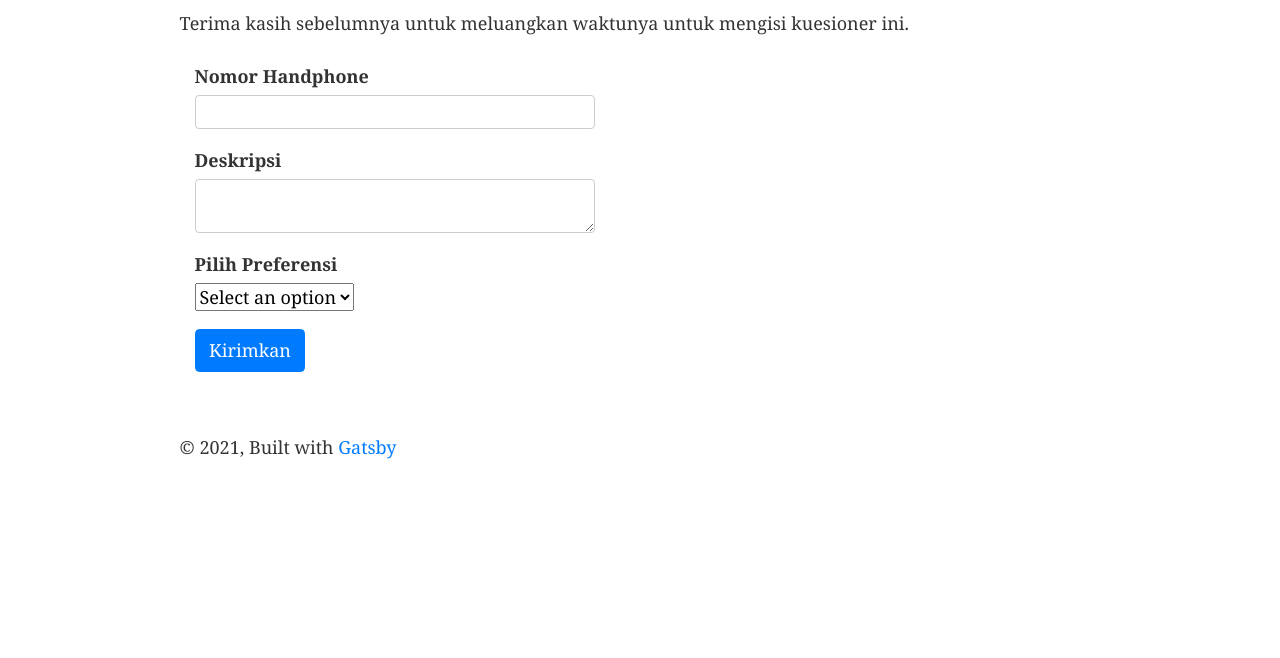
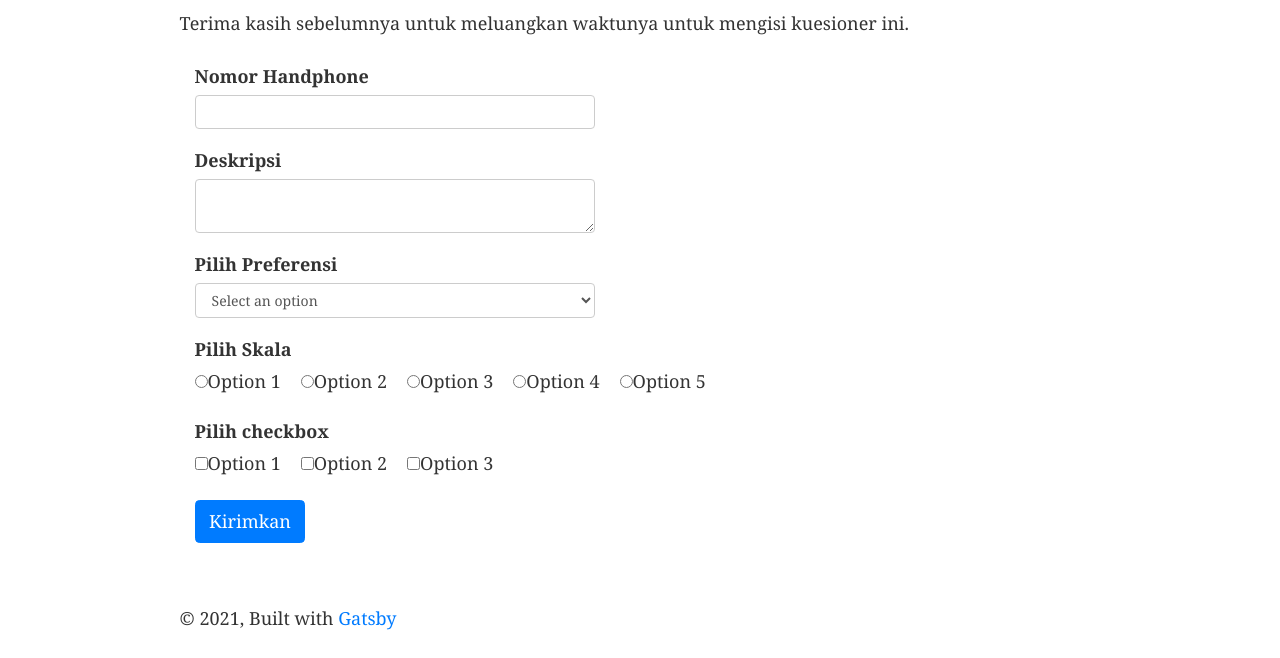
Before and after one commit to 777uliahshafar/formikform-templ, a Gatsby site: page / in a window 1280 px wide. Shown: the part 160-818 px from the top of the page. Built offline with nearby package versions, Linux system fonts and the light colour scheme; Gatsby itself is replaced by a stand-in of ours.

Commit message:
wrap up all comp

```diff
--- /dev/null
+++ b/src/components/checkbox-group.js
@@ -0,0 +1,35 @@
+import React from 'react'
+import { Field, ErrorMessage } from 'formik'
+import TextError from './text-error'
+import { Form } from 'react-bootstrap'
+
+function CheckboxGroup(props) {
+  const { label, name, options, ...rest } = props
+  return (
+    <Form.Group>
+      <Form.Label>{label}</Form.Label>
+      <Field name={name}>
+        {({ field }) => {
+          return options.map((option) => {
+            return (
+              <React.Fragment key={option.key}>
+                <input
+                  type="checkbox"
+                  id={option.value}
+                  {...field}
+                  {...rest}
+                  value={option.value}
+                  checked={field.value.includes(option.value)}
+                />
+                <Form.Label>{option.key}</Form.Label>
+              </React.Fragment>
+            )
+          })
+        }}
+      </Field>
+      <ErrorMessage name={name} component={TextError} />
+    </Form.Group>
+  )
+}
+
+export default CheckboxGroup
--- a/src/components/form.css
+++ b/src/components/form.css
@@ -9,9 +9,17 @@ label {
   margin-bottom: 5px;
 }
 
+input + label {
+  font-weight: normal;
+  display: inline-flex;
+  margin-right: 20px;
+}
+
 input[type='text'],
 input[type='email'],
-textarea {
+input[type='password'],
+textarea,
+select {
   display: block;
   width: 400px;
   padding: 6px 12px;
--- a/src/components/formik-container.js
+++ b/src/components/formik-container.js
@@ -11,11 +11,27 @@ const dropdownOptions = [
   { key: 'Option 3', value: 'option3' }
 ]
 
+const radioOptions = [
+  { key: 'Option 1', value: 'rOption1' },
+  { key: 'Option 2', value: 'rOption2' },
+  { key: 'Option 3', value: 'rOption3' },
+  { key: 'Option 4', value: 'rOption4' },
+  { key: 'Option 5', value: 'rOption5' }
+]
+
+const checkboxOptions = [
+  { key: 'Option 1', value: 'cOption1' },
+  { key: 'Option 2', value: 'cOption2' },
+  { key: 'Option 3', value: 'cOption3' }
+]
+
 function FormikContainer() {
   const initialValues = {
     nomorHp: '',
     description: '',
-    preferensi: ''
+    preferensi: '',
+    likert: '',
+    checkboxOption: ''
   }
   const validationSchema = Yup.object({
     nomorHp: Yup.string().required('Diperlukan'),
@@ -52,6 +68,18 @@ function FormikContainer() {
               name="preferensi"
               options={dropdownOptions}
             />
+            <FormikControl
+              control="radio"
+              label="Pilih Skala"
+              name="likert"
+              options={radioOptions}
+            />
+            <FormikControl
+              control="checkbox"
+              label="Pilih checkbox"
+              name="checkboxOption"
+              options={checkboxOptions}
+            />
 
             <Button
               variant="primary"
--- a/src/components/formik-control.js
+++ b/src/components/formik-control.js
@@ -2,6 +2,8 @@ import React from 'react'
 import Input from './input'
 import TextArea from './textarea'
 import Select from './select'
+import RadioButtons from './radio-buttons'
+import CheckboxGroup from './checkbox-group'
 
 function FormikControl(props) {
   const { control, ...rest } = props
@@ -12,6 +14,11 @@ function FormikControl(props) {
       return <TextArea {...rest} />
     case 'select':
       return <Select {...rest} />
+    case 'radio':
+      return <RadioButtons {...rest} />
+    case 'checkbox':
+      return <CheckboxGroup {...rest} />
+
     default:
       return null
   }
--- /dev/null
+++ b/src/components/radio-buttons.js
@@ -0,0 +1,35 @@
+import React from 'react'
+import { Field, ErrorMessage } from 'formik'
+import TextError from './text-error'
+import { Form } from 'react-bootstrap'
+
+function RadioButtons(props) {
+  const { label, name, options, ...rest } = props
+  return (
+    <Form.Group>
+      <Form.Label>{label}</Form.Label>
+      <Field name={name}>
+        {({ field }) => {
+          return options.map((option) => {
+            return (
+              <React.Fragment key={option.key}>
+                <input
+                  type="radio"
+                  id={option.value}
+                  {...field}
+                  {...rest}
+                  value={option.value}
+                  checked={field.value === option.value}
+                />
+                <Form.Label>{option.key}</Form.Label>
+              </React.Fragment>
+            )
+          })
+        }}
+      </Field>
+      <ErrorMessage name={name} component={TextError} />
+    </Form.Group>
+  )
+}
+
+export default RadioButtons
```
